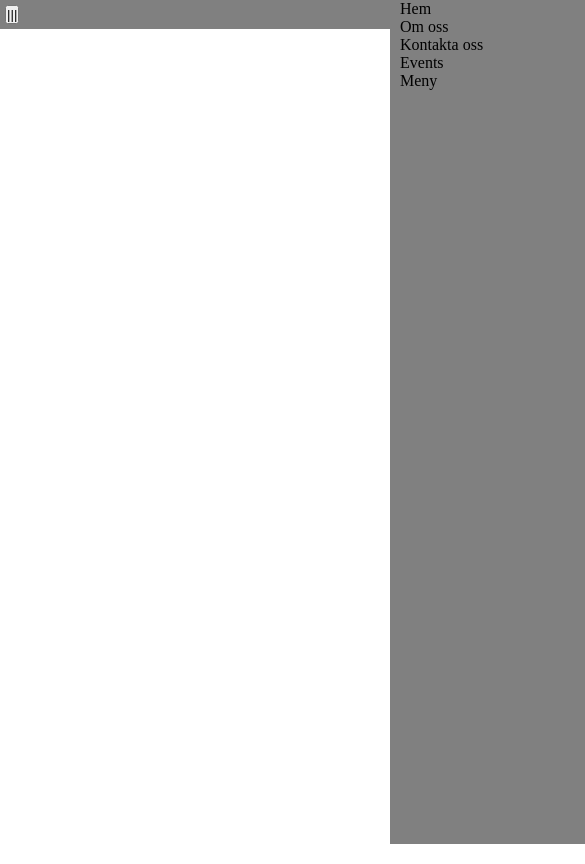
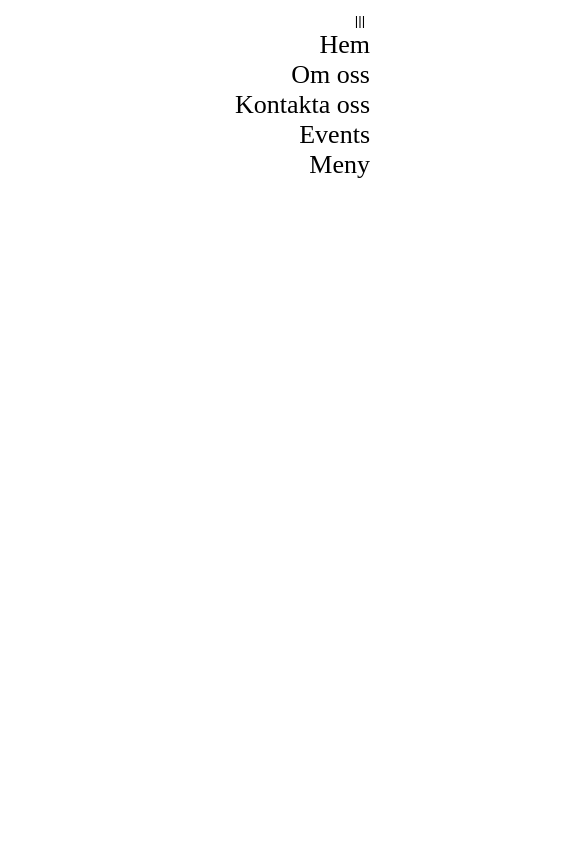
Before and after one commit to Cleanly1/gundla, a Next.js app: page /menu in a window 390 px wide. Both pictures are taken after a click on the button "|||". Shown: the top 864 px of the page, 585 px wide, since content can reach past the window. Built offline with nearby package versions, Linux system fonts and the light colour scheme.

Commit message:
added mobile navbar animation

```diff
--- a/components/layout.js
+++ b/components/layout.js
@@ -1,25 +1,31 @@
-import Link from "next/link";
 import Head from "next/head";
 import Navigation from "./navigation";
 import MobileNav from "./mobileNav";
 
-function Layout(props, { children }) {
+function Layout(props) {
 	return (
-		<main>
+		<div className="body">
 			<Head>
 				<title>{props.title || "Gundla"}</title>
 			</Head>
+
 			<Navigation />
 			<MobileNav />
-			<div>{children}</div>
+			<div>{props.children}</div>
 			<style jsx global>{`
 				* {
 					margin: 0;
 					padding: 0;
-					overflow: hidden;
+				}
+
+				.body {
+					min-height: 100vh;
+					max-width: 100vw;
+					overflow-x: hidden;
+					overflow-y: hidden;
 				}
 			`}</style>
-		</main>
+		</div>
 	);
 }
 
--- a/components/mobileNav.js
+++ b/components/mobileNav.js
@@ -1,60 +1,105 @@
 import Link from "next/link";
 import styled from "styled-components";
 
-const Nav = styled.nav`
+const NavMobile = styled.nav`
 	display: none;
 	flex-flow: row nowrap;
+	justify-content: flex-end;
 	background-color: gray;
-	padding: 5px;
+	width: calc(100vw - 40px);
+	height: 20px;
+	padding: 10px 20px;
 
-	& a {
-		text-decoration: none;
-		color: black;
-		margin: 0 10px;
+	.menuButton {
+		width: 20px;
+		height: 20px;
+		border: none;
+		background: none;
+		outline: blue;
 	}
 
-	& div {
-		display: none;
-		position: absolute;
-		flex-flow: column nowrap;
-		background-color: grey;
-		top: 0;
-		left: 100vw;
-		height: 100vh;
-		width: 100vw;
+	.show {
+		overflow: hidden;
+		right: 0;
 	}
 
 	@media (max-width: 600px) {
 		display: flex;
+	}
+`;
 
-		& div {
+const LinkDiv = styled.div`
+	display: none;
+	position: absolute;
+	flex-flow: column nowrap;
+	align-items: flex-end;
+	background-color: white;
+	top: 0px;
+	padding: 10px 20px;
+	right: 100%;
+	height: 100vh;
+	width: calc(100vw - 40px);
+	transition-duration: 1.5s;
+
+	.showText {
+		opacity: 1;
+	}
+
+	& a {
+		opacity: 0;
+		text-decoration: none;
+		color: black;
+		max-width: 50vw;
+		font-size: 26px;
+		margin: 0;
+		transition-duration: 0.8s;
+	}
+
+	@media (max-width: 600px) {
 		display: flex;
-		}
 	}
 `;
 
 function MobileNav() {
+	function handleClick(e) {
+		const linkDiv = document.querySelector(LinkDiv);
+		const links = document.querySelectorAll(".links");
+		linkDiv.classList.toggle("show");
+		for (let i = 0; i < links.length; i++) {
+			setTimeout(() => {
+				links[i].classList.toggle("showText");
+			}, 1200);
+		}
+	}
+
 	return (
-		<Nav>
-			<button>|||</button>
-			<div>
+		<>
+			<NavMobile>
+				<button className="menuButton" onClick={handleClick}>
+					|||
+				</button>
+				<LinkDiv>
+					<button className="menuButton" onClick={handleClick}>
+						|||
+					</button>
 					<Link href="/">
-					<a>Hem</a>
+						<a className="links">Hem</a>
 					</Link>
 					<Link href="about">
-					<a>Om oss</a>
+						<a className="links">Om oss</a>
 					</Link>
 					<Link href="contact">
-					<a>Kontakta oss</a>
+						<a className="links">Kontakta oss</a>
 					</Link>
 					<Link href="events">
-					<a>Events</a>
+						<a className="links">Events</a>
 					</Link>
 					<Link href="menu">
-					<a>Meny</a>
+						<a className="links">Meny</a>
 					</Link>
-			</div>
-		</Nav>
+				</LinkDiv>
+			</NavMobile>
+		</>
 	);
 }
 
```
Also changed, not shown: pages/index.js (+5 -3 lines). Lines whose indentation alone changed are shown as unchanged.
